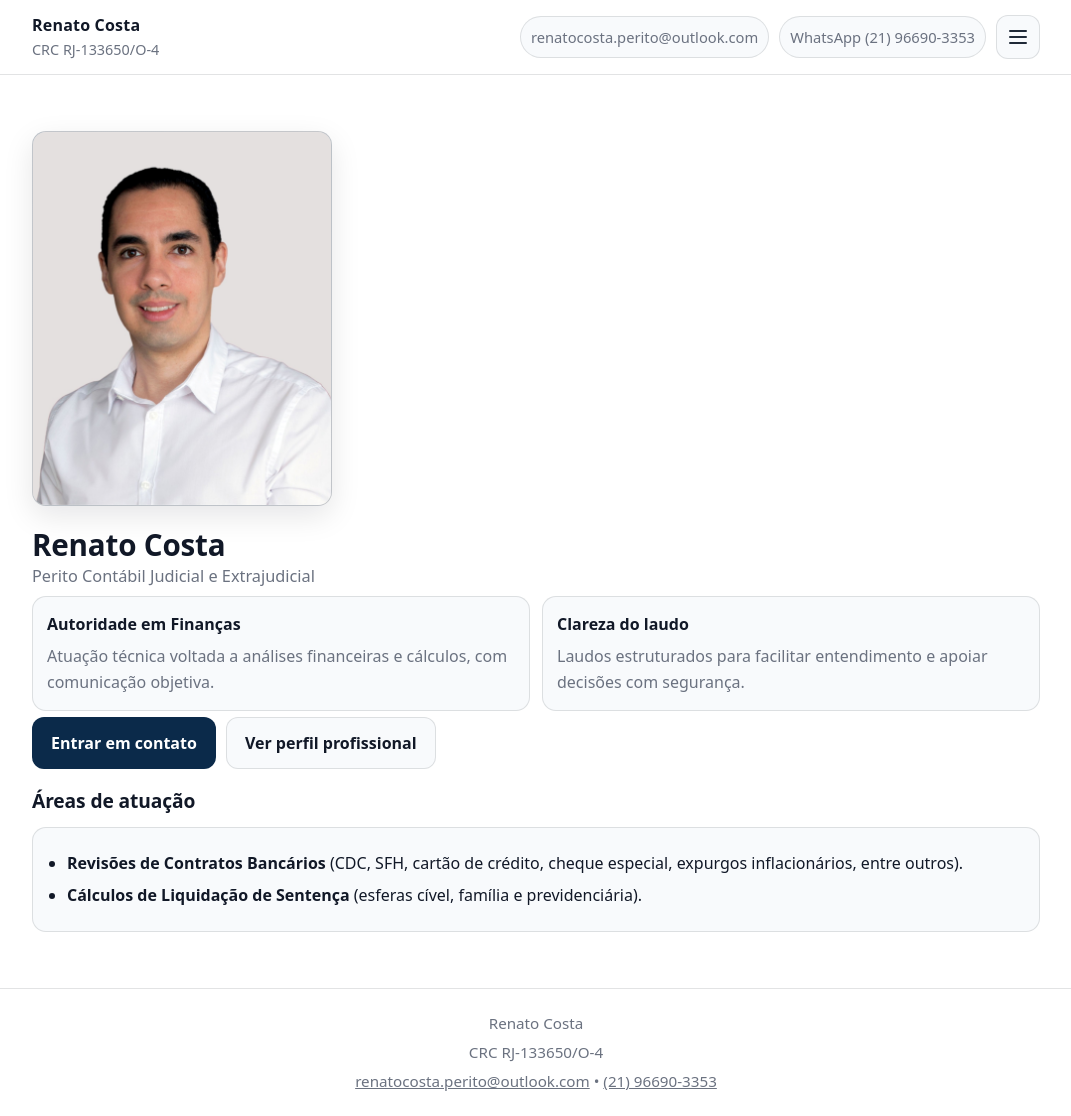
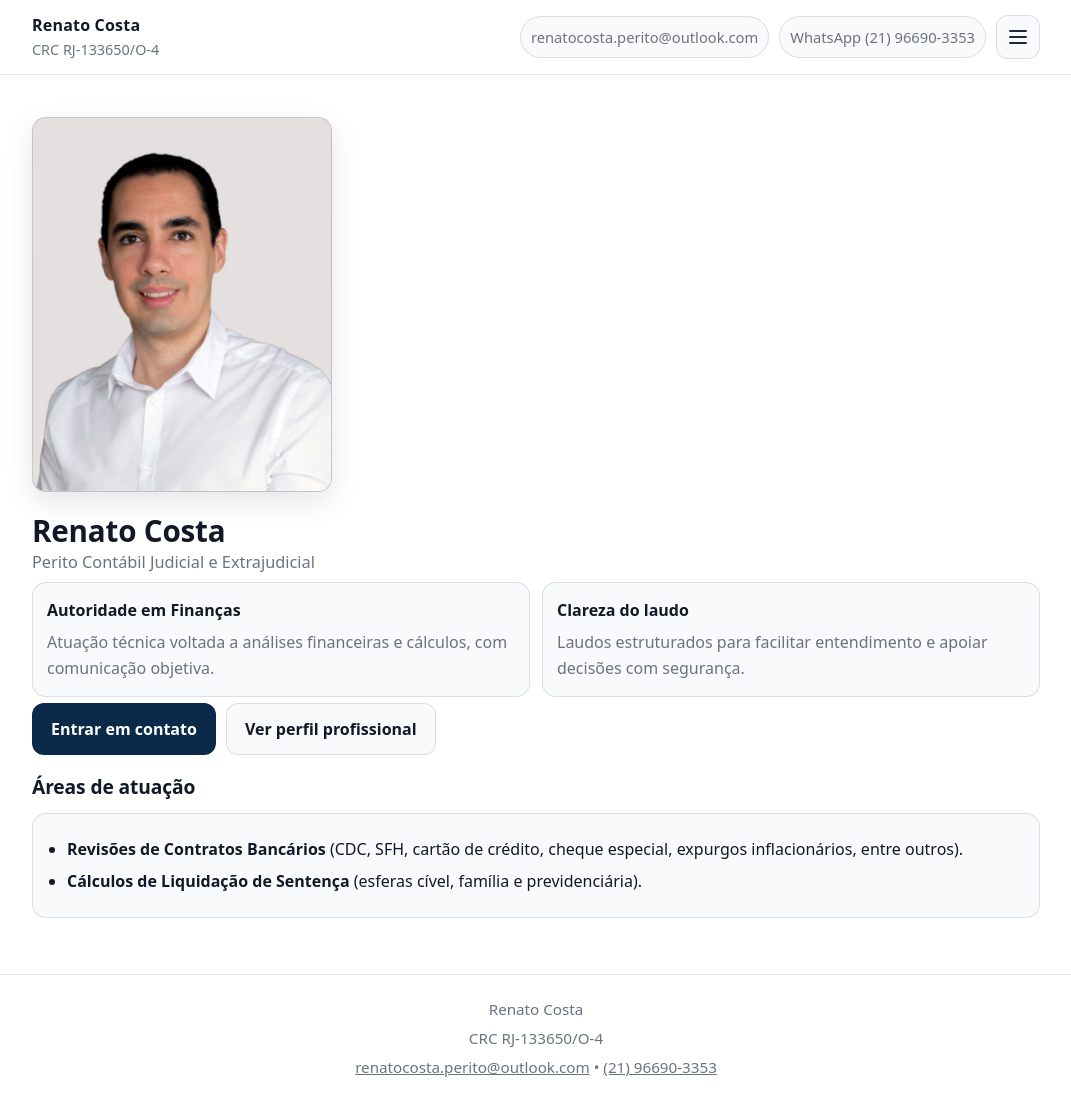
Before and after one commit to peritorenatocosta/peritorenatocosta.github.io, a Jekyll site: the page built from index.md, in a window 1280 px wide and 1116 px high. Shown: the whole window, without its empty margins (104-1175 px from the left). Built offline with Jekyll 4.4.1, drawn with Linux system fonts in a browser that asks for light colours.

Commit message:
Update main.css

```diff
--- a/assets/css/main.css
+++ b/assets/css/main.css
@@ -33,7 +33,7 @@ a{color:inherit}
 .main{
   max-width:var(--container);
   margin:0 auto;
-  padding:calc(32px + var(--space-lg)) var(--space) 56px;
+  padding:calc(18px + var(--space-lg)) var(--space) 56px;
 }
 
 .header{
```
